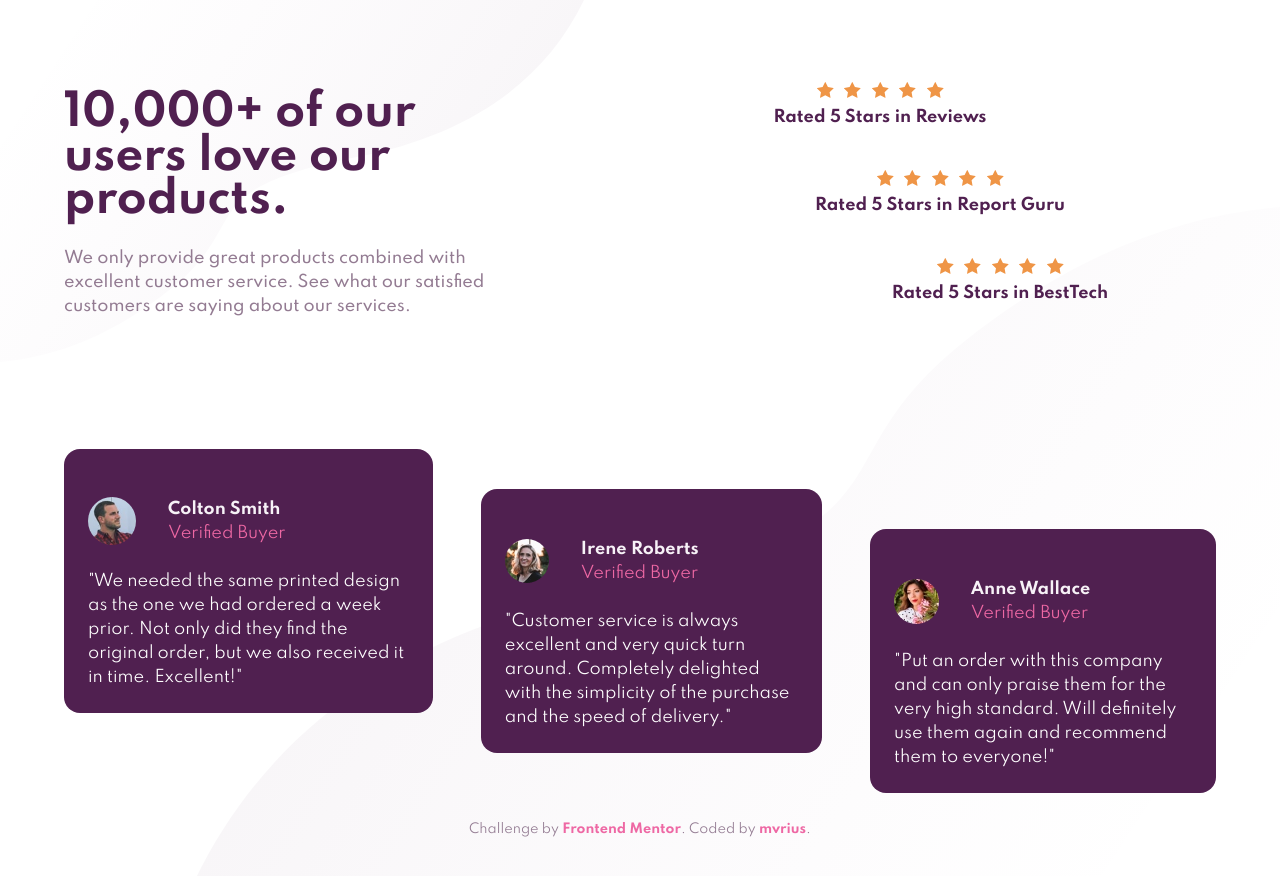
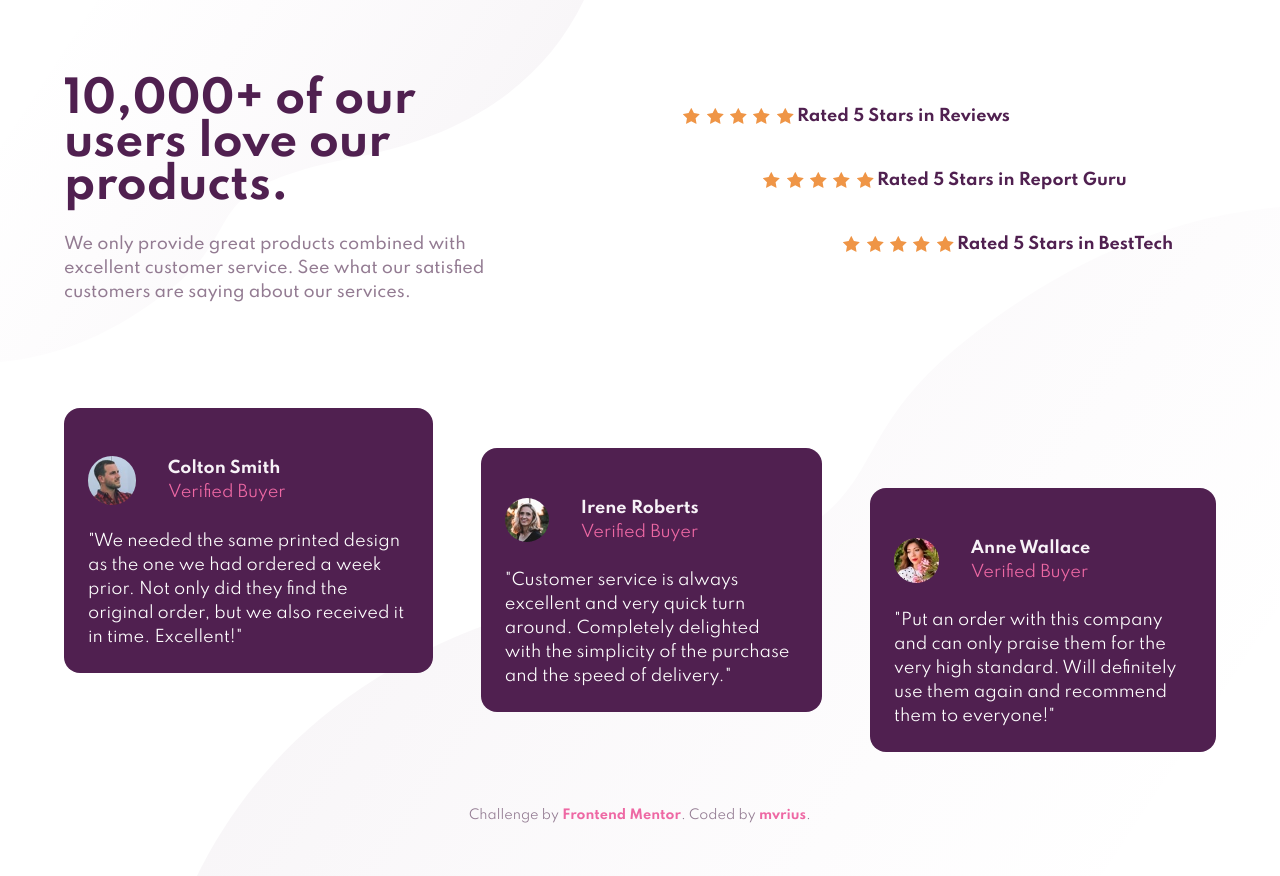
Before and after one commit to mvrius4/Social-Proof-FM, a plain HTML site: page index.html in a window 1280 px wide. Drawn offline with Linux system fonts and the light colour scheme.

Commit message:
Add files via upload

```diff
--- a/src/sass/main.scss
+++ b/src/sass/main.scss
@@ -83,9 +83,15 @@ body {
             .ratings {
                 .rating {
                     margin: 2.5rem 0;
+                    display: flex;
+                    align-items: center;
+                    img {
+                        width: 17px;
+                        height: 16px;
+                    }
                 }
-                .r1 { margin-left: -15rem; }
-                .r2 { margin-left: -7.5rem; }
+                .r1 { margin-left: -5rem; }
+                .r3 { margin-left: 5rem; }
             }
         }
         .content {
```
Also changed, not shown: src/sass/main.css, 1 other file.
